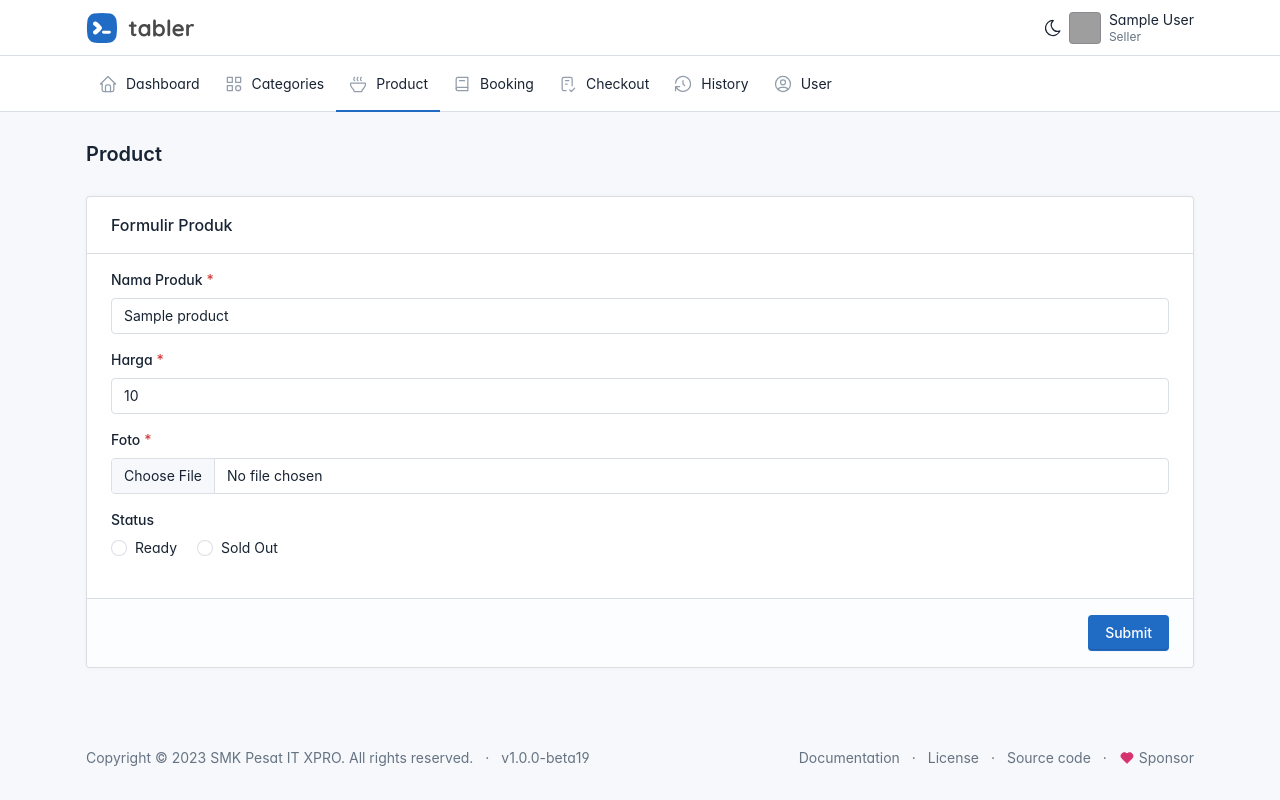
After one commit to inkAja/Booking-BC, a PHP site: page /bookingbc/product/edit.php?id=1 in a window 1280 px wide. The commit adds this page. Run offline with PHP 8.4, Linux system fonts and the light colour scheme; the visitor is signed in with stand-in values (Sample User, id 1); tables that the repository leaves empty or names only in its code hold one stand-in row (values such as "Sample post"); some web fonts are replaced; grey boxes are pictures that could not be loaded.

Commit message:
26 Jan 2024

```diff
--- /dev/null
+++ b/product/edit.php
@@ -0,0 +1,127 @@
+<?php
+include_once("../config.php");
+session_start();
+
+$id = $_GET['id'];
+$product = mysqli_query($connect, "SELECT * FROM product WHERE id='$id'");
+$product = mysqli_fetch_array($product);
+
+if(isset($_POST["submit"])){
+  $folder = "../upload/";
+    if(!is_dir($folder)){
+      mkdir($folder, 0775, true);
+    }
+
+    $nama_product = $_POST["nama_product"];
+    $harga = intval(["harga"]);
+    $status = $_POST["status"];
+    $old_foto = $_POST["old_foto"];
+    $foto = $old_foto;
+
+
+    if(isset($_FILES['foto']) && $_FILES["foto"]["error"] === UPLOAD_ERR_OK){
+      $file_name = basename($_FILES["foto"]["name"]);
+      $target_file = $folder . $file_name;
+      $imageFileType = strtolower(pathinfo($target_file, PATHINFO_EXTENSION));
+
+      $check = getimagesize($_FILES["foto"]["tmp_name"]);
+      if ($check !== false){
+        if($imageFileType === "jpg" || $imageFileType === "png" || $imageFileType === "jpeg" || $imageFileType === "gif" ){
+          if(move_uploaded_file($_FILES["foto"]["tmp_name"], $target_file)){
+            $foto = $file_name;
+            if(file_exists($file =  $folder . $old_foto)){
+              unlink("$file");
+            }
+            } else {
+              echo "<script>alert('gagal mengedit data')</script>";
+            }
+          } else {
+            echo "<script>alert('gagal mengedit data')</script>";
+          }
+        }
+      }
+      $aksi = mysqli_query($connect, "UPDATE product SET nama_product='$nama_product', harga='$harga', foto='$foto', status='$status' where id='$id'");
+        if($aksi){
+          echo "<script>alert('berhasil memasukan data')</script>";
+          header("Location: ".$base_url."/product/index.php");
+              exit();
+          } else {
+            echo "<script>alert('gagal memasukan data')</script>";
+          }
+}
+
+
+?>
+<!DOCTYPE html>
+<html lang="en">
+<?php
+include_once($root_url."/layouts/layoutHeader.php");
+?>
+<body>
+    <script src="./dist/js/demo-theme.min.js?1684106062"></script>
+    <div class="page">
+        <?php include_once($root_url."/layouts/navbar.php") ?>
+        <div class="page-body">
+
+           <!-- Page header -->
+          <div class="page-header d-print-none">
+          <div class="container-xl">
+            <div class="row g-2 align-items-center">
+              <div class="col">
+                <h1  class="page-title">
+                  Product
+                </h1>
+              </div>
+              <div class="col-auto ms-auto">
+
+              </div>
+            </div>
+          </div>
+        </div>
+        <!-- Page body -->
+        <div class="page-body">
+          <div class="container-xl">
+          <form class="card" method="POST" enctype="multipart/form-data">
+                <div class="card-header">
+                  <h3 class="card-title">Formulir Produk</h3>
+                </div>
+                <div class="card-body">
+                    <div class="mb-3">
+                        <label class="form-label required">Nama Produk</label>
+                        <input type="text" name="nama_product" id="nama_product" class="form-control" aria-describedby="emailHelp" placeholder="Masukan Nama Product" value="<?php echo $product["nama_product"]; ?>">
+                    </div>
+                    <div class="mb-3">
+                        <label class="form-label required">Harga</label>
+                        <input type="number" name="harga" id="harga" class="form-control" aria-describedby="emailHelp" placeholder="Masukan Harga" value= "<?php echo $product["harga"]; ?>">
+                    </div>
+                    <div class="mb-3">
+                        <label class="form-label required">Foto</label>
+                        <input type="file" name="foto" id="foto" class="form-control" aria-describedby="emailHelp" accept="image">
+                        <input type="hidden" name="old_foto" value="<?php echo $product["foto"];?>">
+                    </div>
+                    <div class="mb-3">
+                            <div class="form-label">Status</div>
+                            <div>
+                              <label class="form-check form-check-inline">
+                                <input class="form-check-input" type="radio" name="status" id="status_1" value="1" <?php echo ($product["status"] == 1)? "checked=":"" ?>>
+                                <span class="form-check-label">Ready</span>
+                              </label>
+                              <label class="form-check form-check-inline">
+                                <input class="form-check-input" type="radio" name="status" id="status_2" value="2" <?php echo ($product["status"] == 2)? "checked=":"" ?>>
+                                <span class="form-check-label">Sold Out</span>
+                              </label>
+                            </div>
+                          </div>
+                </div>
+                <div class="card-footer text-end">
+                  <button type="submit" name ="submit" class="btn btn-primary">Submit</button>
+                </div>
+            </form>
+          </div>
+        </div>
+        </div>
+
+        <?php include_once($root_url."/layouts/footer.php") ?>
+    </div>
+</body>
+</html>
```
Also changed, not shown: product/create.php (added, +118 -0 lines), product/delete.php (added, +24 -0 lines), product/index.php (+76 -2 lines), upload/Free Vector _ Wireless internet technology icon vector in neon on gradient background.jpg (added), upload/Logo Wifi, wireless logo, Black wifi logo, wifi symbol white, computer Network,Wi-Fi Computer Icons, internet png.jpg (added).
